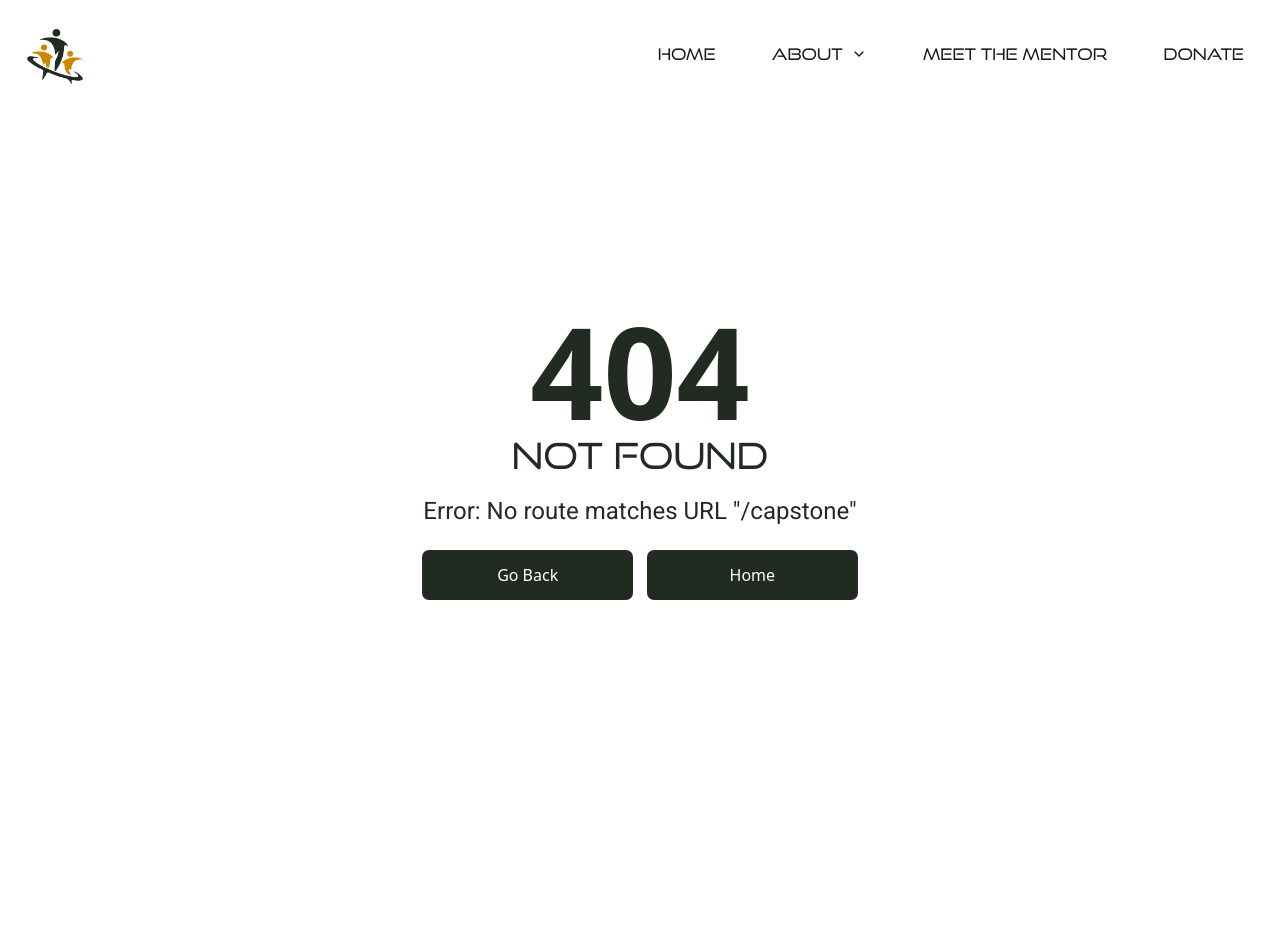
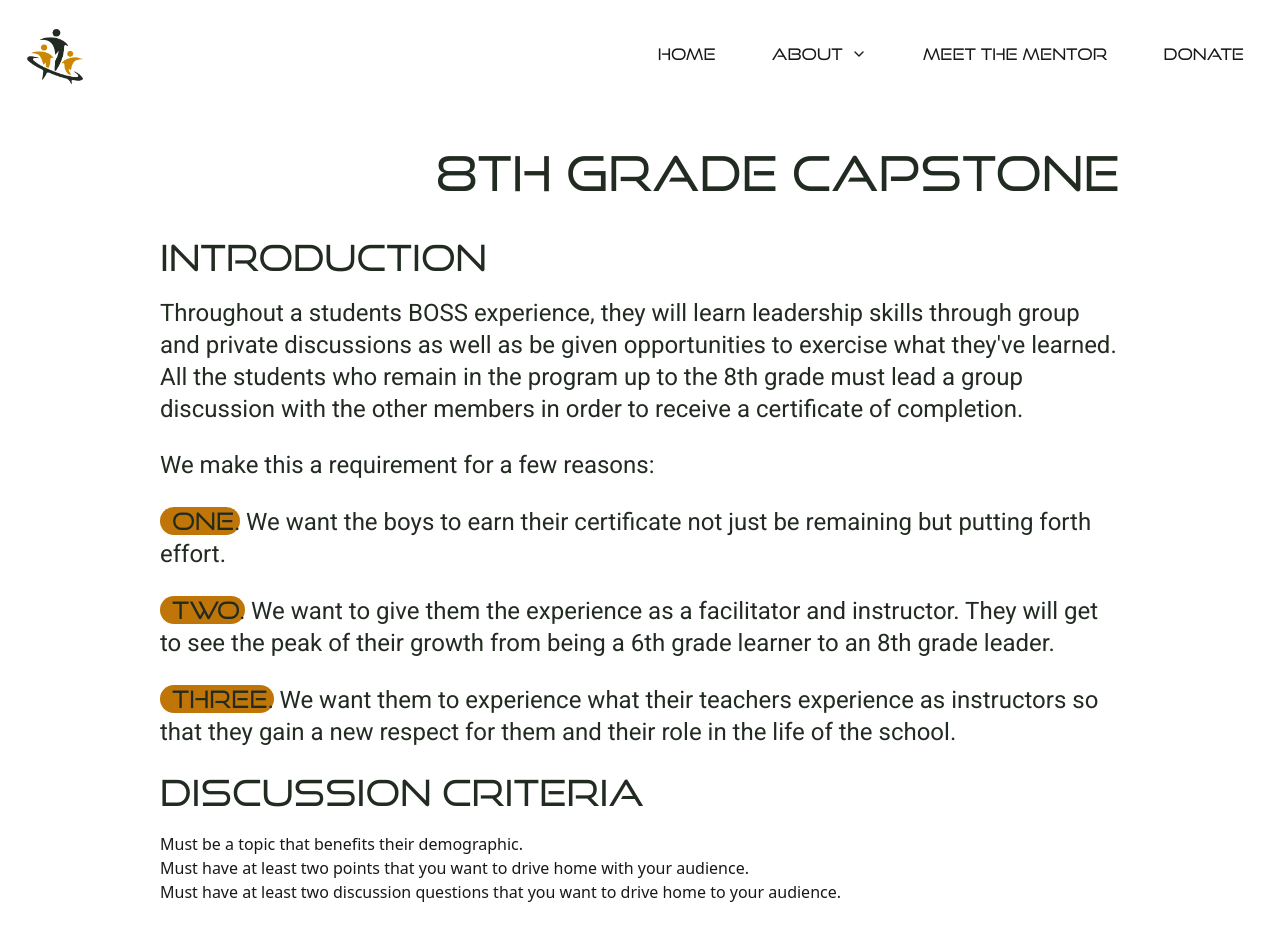
Before and after one commit to drethedevjs/boss-boys, a React (Vite) app: page /capstone in a window 1280 px wide. Before the commit this address had no page. Shown: the top 940 px of the page. Before the commit the page ends 800 px from the top, so only its background shows below. Built offline with nearby package versions, Linux system fonts and the light colour scheme.

Commit message:
Created 8th grade capstone page.

```diff
--- a/src/main.tsx
+++ b/src/main.tsx
@@ -7,6 +7,7 @@ import RootLayout from "./layouts/RootLayout";
 import { About } from "./pages/About";
 import { BecomeAMember } from "./pages/BecomeAMember";
 import { Brand } from "./pages/Brand";
+import { CapStone } from "./pages/CapStone";
 import { CommunityLeaders } from "./pages/CommunityLeaders";
 import { FaithfulHusbands } from "./pages/FaithfulHusbands";
 import { Files } from "./pages/Files";
@@ -57,6 +58,10 @@ const router = createBrowserRouter([
         element: <BecomeAMember />
       },
       {
+        path: "capstone",
+        element: <CapStone />
+      },
+      {
         path: "rhythm",
         element: <WeeklyRhythm />
       },
--- /dev/null
+++ b/src/pages/CapStone.tsx
@@ -0,0 +1,53 @@
+import { BossPage } from "../components/BossPage";
+
+export const CapStone = () => {
+  return (
+    <BossPage header="8th Grade CapStone">
+      <h2>Introduction</h2>
+      <p>
+        Throughout a students BOSS experience, they will learn leadership skills
+        through group and private discussions as well as be given opportunities
+        to exercise what they've learned. All the students who remain in the
+        program up to the 8th grade must lead a group discussion with the other
+        members in order to receive a certificate of completion.
+      </p>
+      <p>We make this a requirement for a few reasons:</p>
+      <p>
+        <span className="font-good-times! bg-boss-gold rounded-2xl pl-3 dark:text-white">
+          ONE.
+        </span>{" "}
+        We want the boys to earn their certificate not just be remaining but
+        putting forth effort.
+      </p>
+      <p>
+        <span className="font-good-times! bg-boss-gold rounded-2xl pl-3 dark:text-white">
+          TWO.
+        </span>{" "}
+        We want to give them the experience as a facilitator and instructor.
+        They will get to see the peak of their growth from being a 6th grade
+        learner to an 8th grade leader.
+      </p>
+      <p>
+        <span className="font-good-times! bg-boss-gold rounded-2xl pl-3 dark:text-white">
+          THREE.
+        </span>{" "}
+        We want them to experience what their teachers experience as instructors
+        so that they gain a new respect for them and their role in the life of
+        the school.
+      </p>
+
+      <h2>Discussion Criteria</h2>
+      <ul>
+        <li>Must be a topic that benefits their demographic.</li>
+        <li>
+          Must have at least two points that you want to drive home with your
+          audience.
+        </li>
+        <li>
+          Must have at least two discussion questions that you want to drive
+          home to your audience.
+        </li>
+      </ul>
+    </BossPage>
+  );
+};
```
